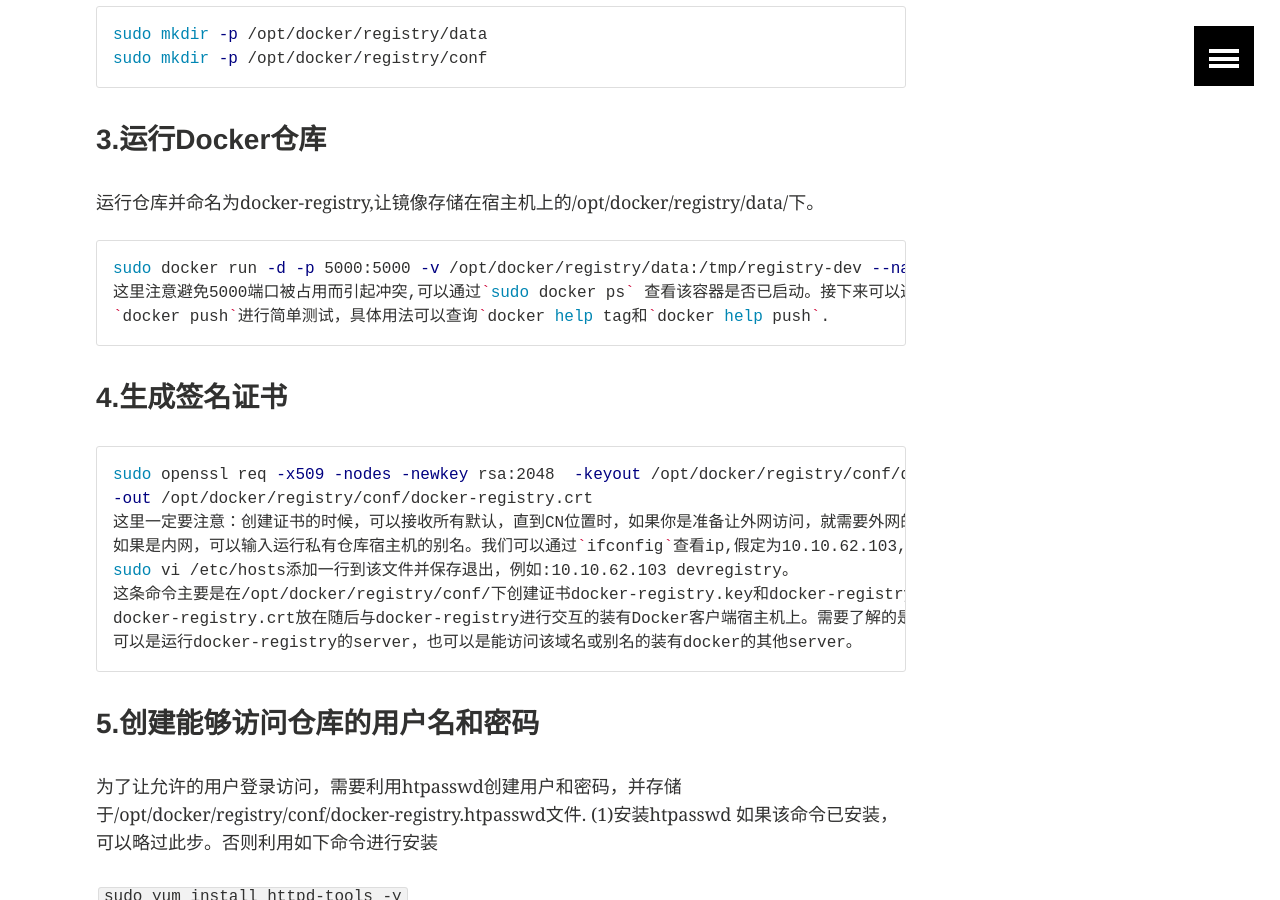
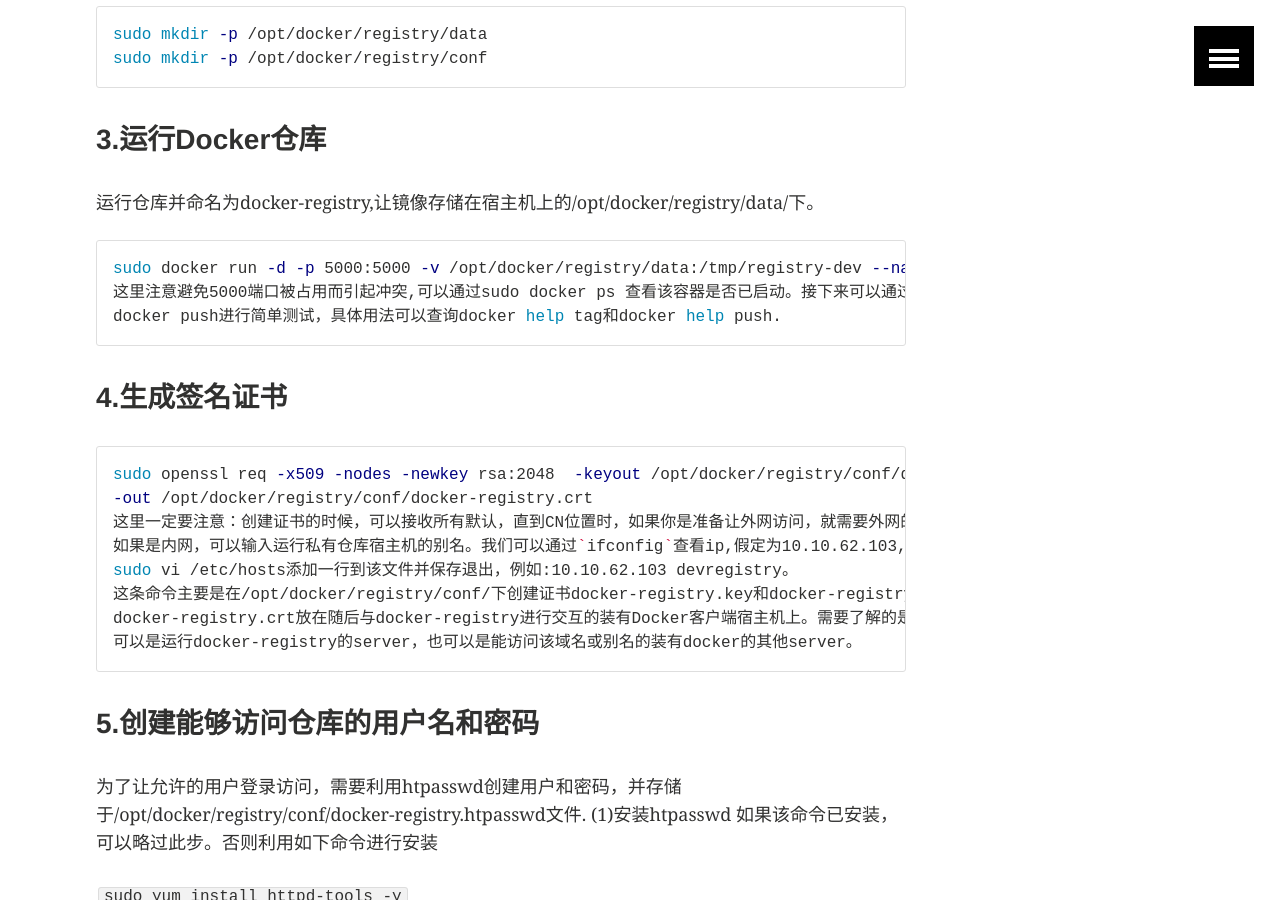
Before and after one commit to xialingsc/home, a Jekyll site: the page built from _posts/docker/2015-07-29-how-to-build-a-secure-private-docker-registry2.0-with-nginx.md, in a window 1280 px wide and 900 px high, scrolled down 2001 px. Built offline with Jekyll 4.4.1, drawn with Linux system fonts in a browser that asks for light colours; comment, search, counter and statistics services are not loaded.

Commit message:
release post

```diff
--- a/_posts/docker/2015-07-29-how-to-build-a-secure-private-docker-registry2.0-with-nginx.md
+++ b/_posts/docker/2015-07-29-how-to-build-a-secure-private-docker-registry2.0-with-nginx.md
@@ -76,8 +76,8 @@ sudo mkdir -p /opt/docker/registry/conf
 {% highlight bash %}
 {% raw %}
 sudo docker run -d -p 5000:5000 -v /opt/docker/registry/data:/tmp/registry-dev --name docker-registry registry:2.0.1
-这里注意避免5000端口被占用而引起冲突,可以通过`sudo docker ps` 查看该容器是否已启动。接下来可以通过`docker tag` ,
-`docker push`进行简单测试，具体用法可以查询`docker help tag和`docker help push`.
+这里注意避免5000端口被占用而引起冲突,可以通过sudo docker ps 查看该容器是否已启动。接下来可以通过docker tag ,
+docker push进行简单测试，具体用法可以查询docker help tag和docker help push.
 {% endraw %}
 {% endhighlight %}
 
```
